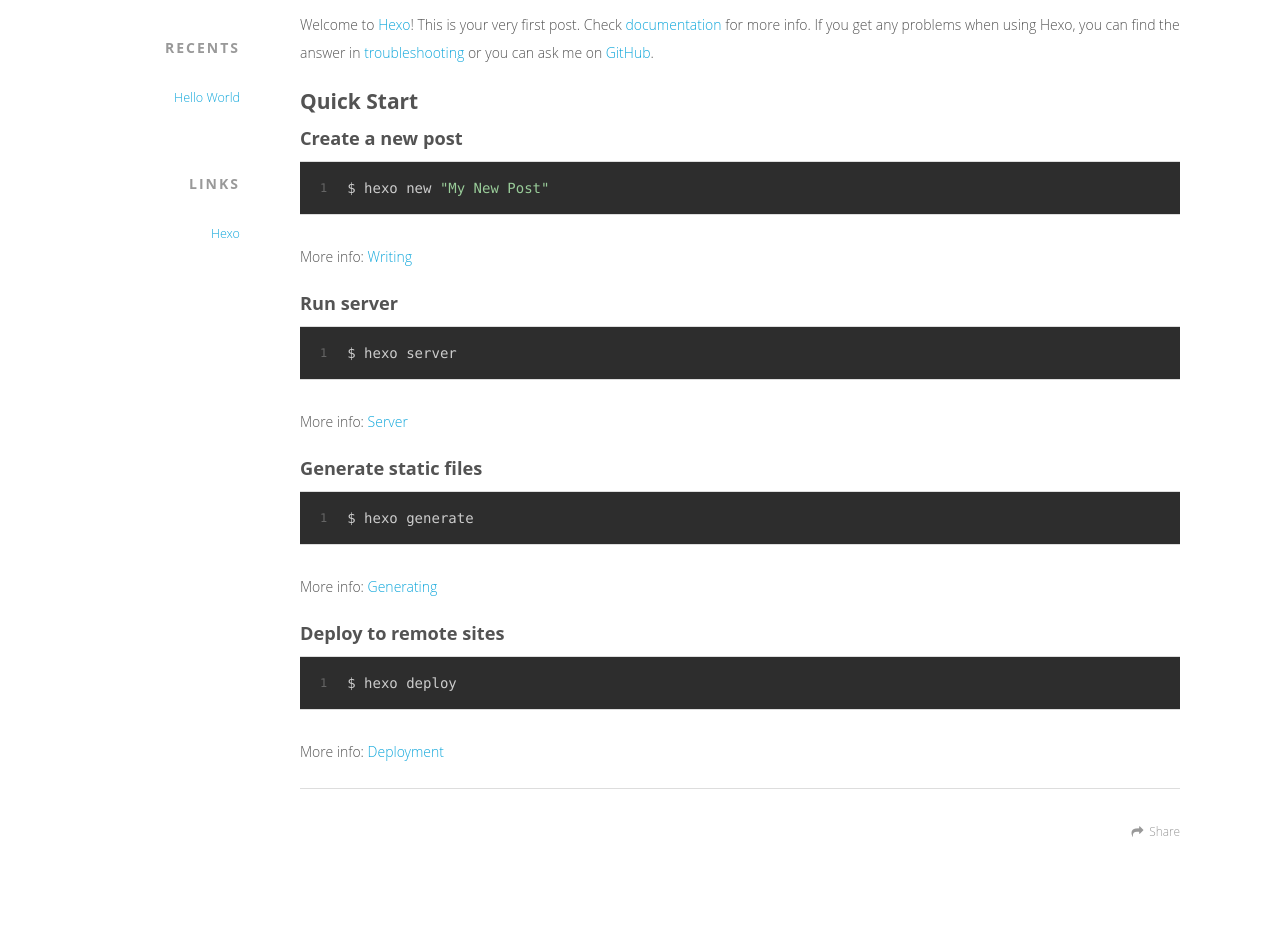
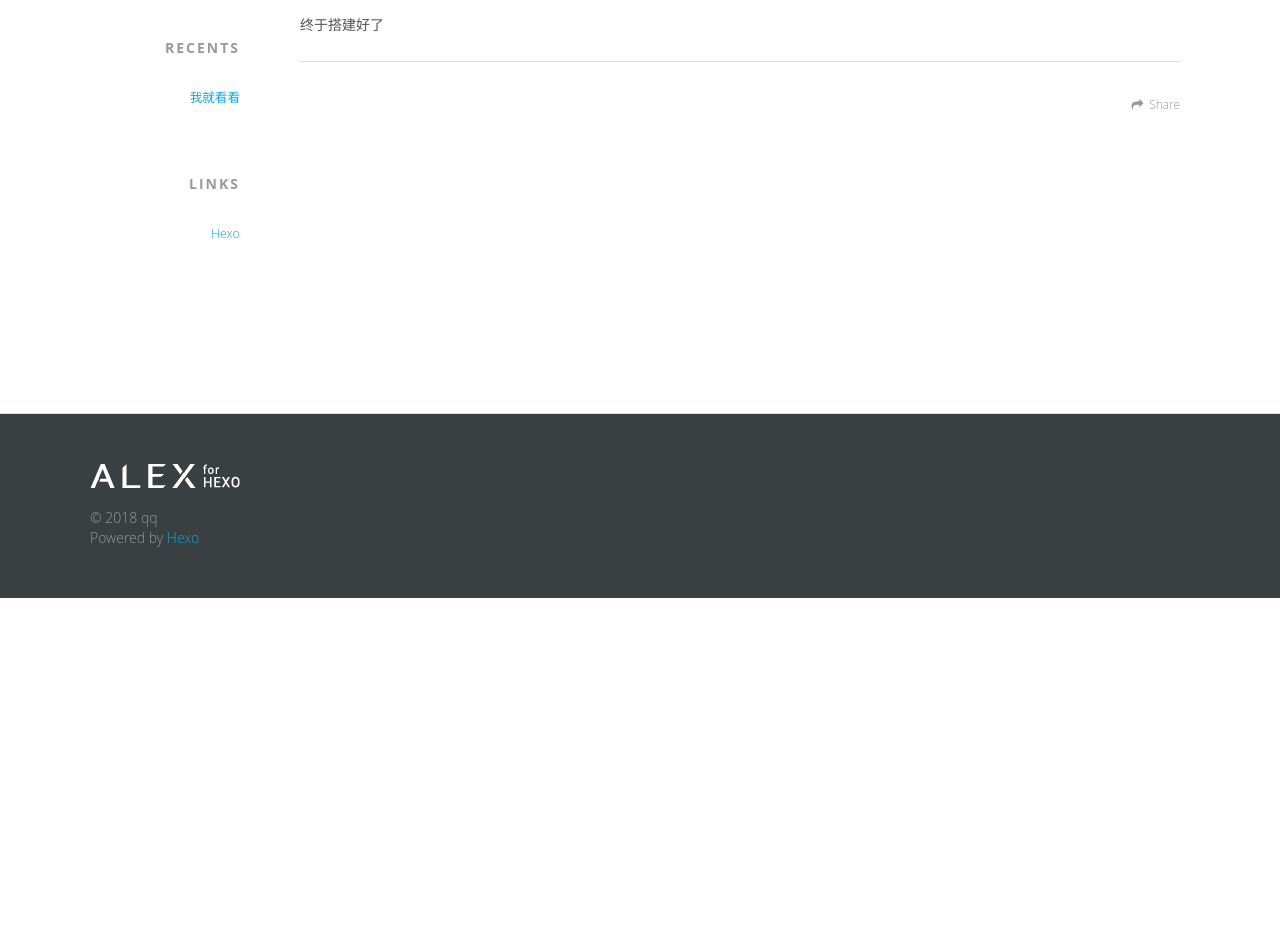
Before and after one commit to Huaqq/Huaqq.github.io, a plain HTML site: page 2018/11/15/hello-world/index.html in a window 1280 px wide. Shown: the part 289-1231 px from the top of the page. After the commit the page ends 887 px from the top, so only its background shows below. Drawn offline with Linux system fonts and the light colour scheme; a web font is replaced by a local one.

Commit message:
Site updated: 2018-11-15 12:12:08

```diff
--- a/2018/11/15/hello-world/index.html
+++ b/2018/11/15/hello-world/index.html
@@ -3,19 +3,19 @@
 <head><meta name="generator" content="Hexo 3.8.0">
   <meta charset="utf-8">
 
-  <title>Hello World | Lionqq&#39;s Blog</title>
+  <title>我就看看 | Lionqq&#39;s Blog</title>
   <meta name="viewport" content="width=device-width, initial-scale=1, maximum-scale=1">
-  <meta name="description" content="Welcome to Hexo! This is your very first post. Check documentation for more info. If you get any problems when using Hexo, you can find the answer in troubleshooting or you can ask me on GitHub. Quick">
+  <meta name="description" content="终于搭建好了">
 <meta property="og:type" content="article">
-<meta property="og:title" content="Hello World">
+<meta property="og:title" content="我就看看">
 <meta property="og:url" content="http://yoursite.com/2018/11/15/hello-world/index.html">
 <meta property="og:site_name" content="Lionqq&#39;s Blog">
-<meta property="og:description" content="Welcome to Hexo! This is your very first post. Check documentation for more info. If you get any problems when using Hexo, you can find the answer in troubleshooting or you can ask me on GitHub. Quick">
+<meta property="og:description" content="终于搭建好了">
 <meta property="og:locale" content="default">
-<meta property="og:updated_time" content="2018-11-15T03:32:15.959Z">
+<meta property="og:updated_time" content="2018-11-15T04:11:32.464Z">
 <meta name="twitter:card" content="summary">
-<meta name="twitter:title" content="Hello World">
-<meta name="twitter:description" content="Welcome to Hexo! This is your very first post. Check documentation for more info. If you get any problems when using Hexo, you can find the answer in troubleshooting or you can ask me on GitHub. Quick">
+<meta name="twitter:title" content="我就看看">
+<meta name="twitter:description" content="终于搭建好了">
 
 
     <link rel="icon" href="/favicon.png">
@@ -92,7 +92,7 @@
       <ul>
 
           <li>
-            <a href="/2018/11/15/hello-world/">Hello World</a>
+            <a href="/2018/11/15/hello-world/">我就看看</a>
           </li>
 
       </ul>
@@ -135,7 +135,7 @@
 
 
     <h1 class="article-title" itemprop="name">
-      Hello World
+      我就看看
     </h1>
 
 
@@ -143,20 +143,12 @@
 
     <div class="article-entry" itemprop="articleBody">
 
-        <p>Welcome to <a href="https://hexo.io/" target="_blank" rel="noopener">Hexo</a>! This is your very first post. Check <a href="https://hexo.io/docs/" target="_blank" rel="noopener">documentation</a> for more info. If you get any problems when using Hexo, you can find the answer in <a href="https://hexo.io/docs/troubleshooting.html" target="_blank" rel="noopener">troubleshooting</a> or you can ask me on <a href="https://github.com/hexojs/hexo/issues" target="_blank" rel="noopener">GitHub</a>.</p>
-<h2 id="Quick-Start"><a href="#Quick-Start" class="headerlink" title="Quick Start"></a>Quick Start</h2><h3 id="Create-a-new-post"><a href="#Create-a-new-post" class="headerlink" title="Create a new post"></a>Create a new post</h3><figure class="highlight bash"><table><tr><td class="gutter"><pre><span class="line">1</span><br></pre></td><td class="code"><pre><span class="line">$ hexo new <span class="string">"My New Post"</span></span><br></pre></td></tr></table></figure>
-<p>More info: <a href="https://hexo.io/docs/writing.html" target="_blank" rel="noopener">Writing</a></p>
-<h3 id="Run-server"><a href="#Run-server" class="headerlink" title="Run server"></a>Run server</h3><figure class="highlight bash"><table><tr><td class="gutter"><pre><span class="line">1</span><br></pre></td><td class="code"><pre><span class="line">$ hexo server</span><br></pre></td></tr></table></figure>
-<p>More info: <a href="https://hexo.io/docs/server.html" target="_blank" rel="noopener">Server</a></p>
-<h3 id="Generate-static-files"><a href="#Generate-static-files" class="headerlink" title="Generate static files"></a>Generate static files</h3><figure class="highlight bash"><table><tr><td class="gutter"><pre><span class="line">1</span><br></pre></td><td class="code"><pre><span class="line">$ hexo generate</span><br></pre></td></tr></table></figure>
-<p>More info: <a href="https://hexo.io/docs/generating.html" target="_blank" rel="noopener">Generating</a></p>
-<h3 id="Deploy-to-remote-sites"><a href="#Deploy-to-remote-sites" class="headerlink" title="Deploy to remote sites"></a>Deploy to remote sites</h3><figure class="highlight bash"><table><tr><td class="gutter"><pre><span class="line">1</span><br></pre></td><td class="code"><pre><span class="line">$ hexo deploy</span><br></pre></td></tr></table></figure>
-<p>More info: <a href="https://hexo.io/docs/deployment.html" target="_blank" rel="noopener">Deployment</a></p>
+        <p>终于搭建好了</p>
 
 
     </div>
     <footer class="article-footer">
-      <a data-url="http://yoursite.com/2018/11/15/hello-world/" data-id="cjoi2pxvv0000w4vk3uknaiic" class="article-share-link">Share</a>
+      <a data-url="http://yoursite.com/2018/11/15/hello-world/" data-id="cjoi2vmc00000r0vk8917p0h0" class="article-share-link">Share</a>
 
 
     </footer>
```
Also changed, not shown: archives/2018/11/index.html (+2 -2 lines), archives/2018/index.html (+2 -2 lines), archives/index.html (+2 -2 lines), index.html (+4 -12 lines).
